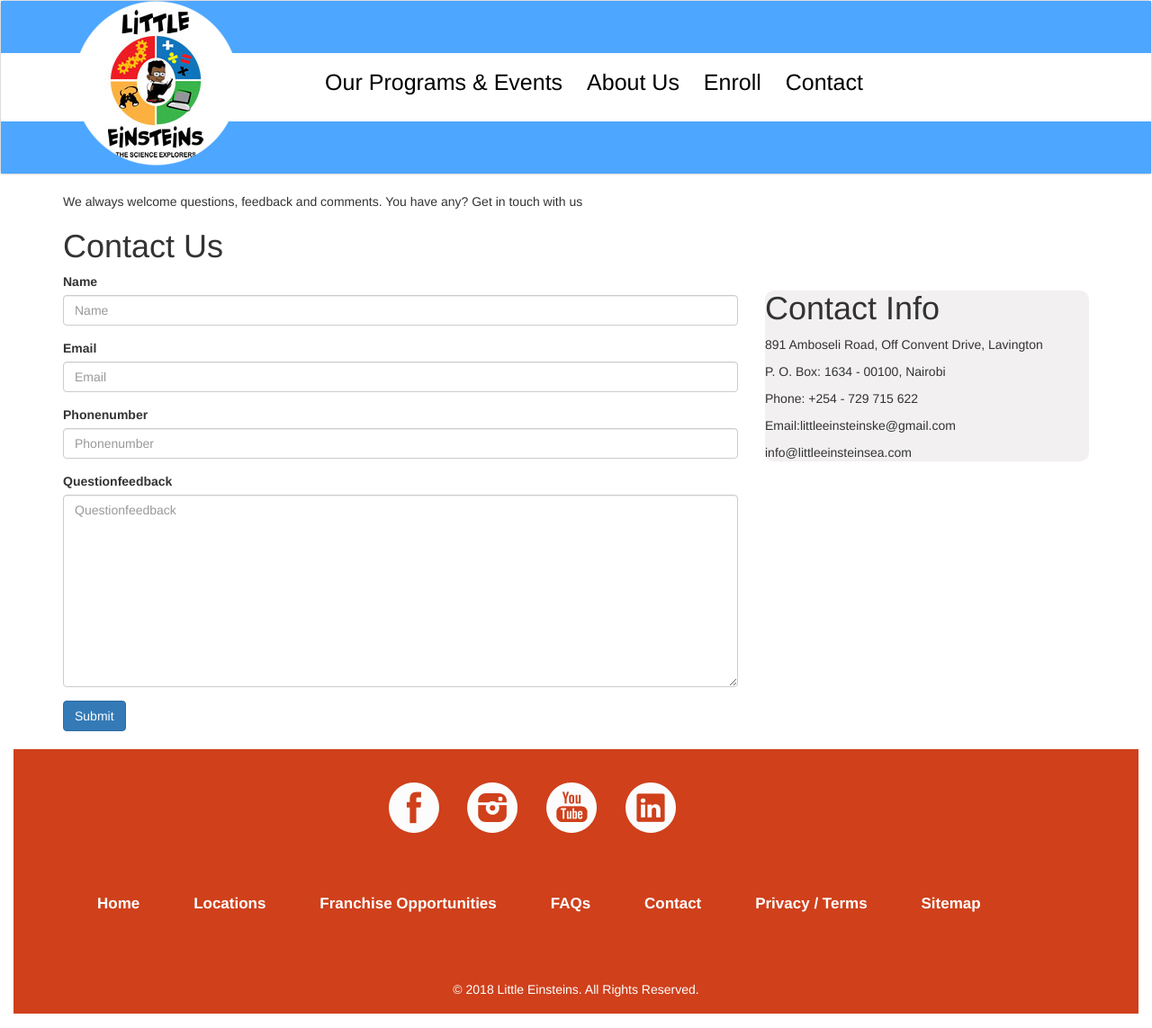
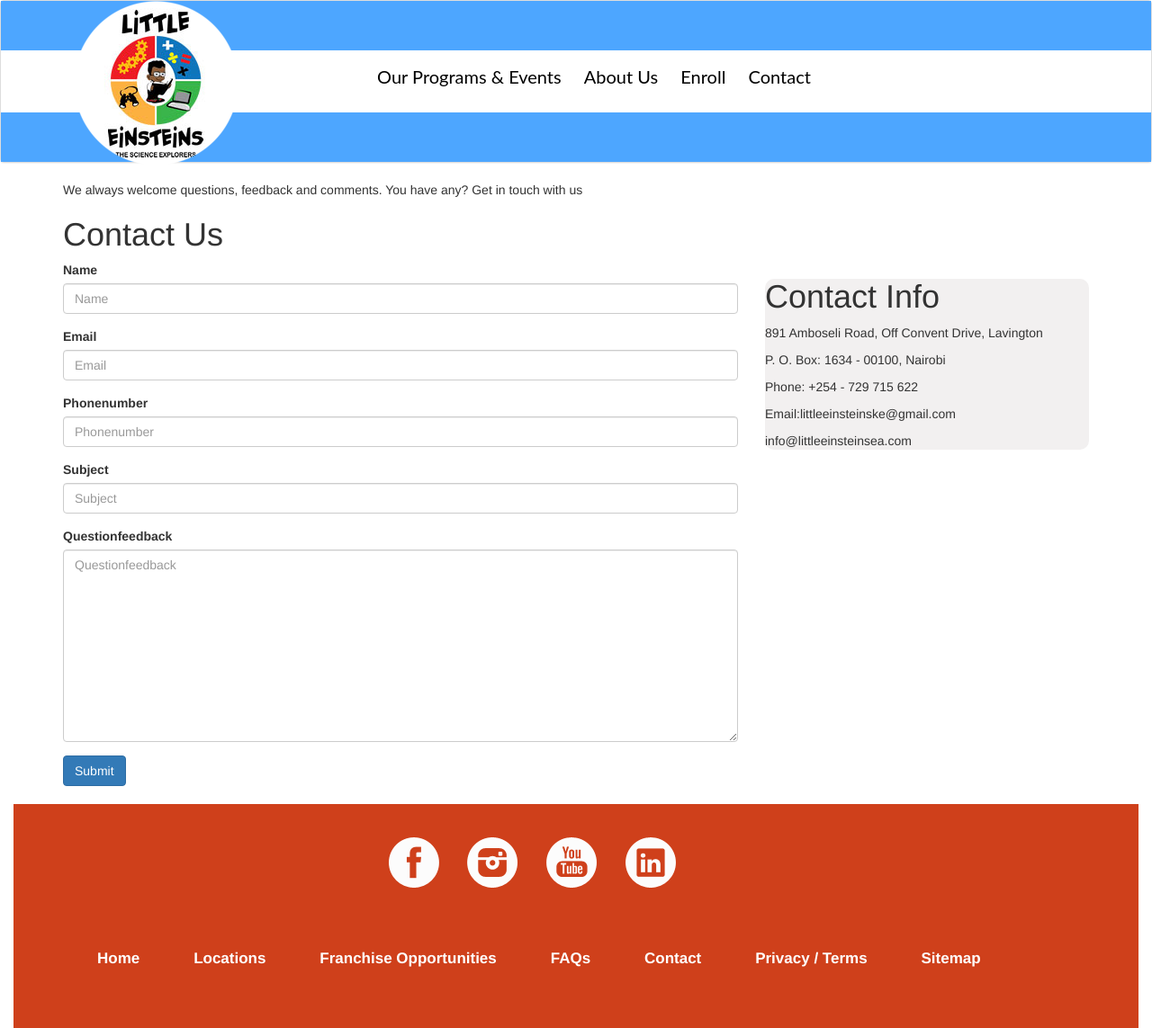
Before and after one commit to vincentmuya/Little-Einsteins, a Django app: page /contact/ in a window 1280 px wide. Shown: the top 1143 px of the page at 90% size. Run offline with Django 3.2, Linux system fonts and the light colour scheme; some libraries are stand-ins or nearby versions; some web fonts are replaced.

Commit message:
modified email smpt

```diff
--- a/app/forms.py
+++ b/app/forms.py
@@ -5,7 +5,7 @@ from .models import Contact, Enroll, level
 class ContactForm(forms.ModelForm):
     class Meta:
         model = Contact
-        fields = ('name', 'email', 'phonenumber', 'questionfeedback')
+        fields = ('name', 'email', 'phonenumber', 'subject', 'questionfeedback')
 
 class EnrollForm(forms.ModelForm):
     class Meta:
--- a/app/models.py
+++ b/app/models.py
@@ -8,6 +8,7 @@ class Contact(models.Model):
     name = models.CharField(max_length = 40)
     email = models.EmailField()
     phonenumber = models.IntegerField(null=True)
+    subject = models.CharField(max_length=40, null = True)
     questionfeedback = HTMLField()
 
     def __str__(self):
@@ -22,7 +23,7 @@ class level(models.Model):
 class Enroll(models.Model):
     firstname = models.CharField(max_length = 40)
     surname = models.CharField(max_length = 40)
-    dateofbirth = models.DateField(auto_now_add=True)
+    dateofbirth =  models.DateTimeField(auto_now_add=True)
     level = models.ManyToManyField(level)
     address = models.CharField(max_length = 40)
     parentgurdianname = models.CharField(max_length = 40)
--- a/app/templates/base.html
+++ b/app/templates/base.html
@@ -20,6 +20,7 @@
 
   </head>
   <body>
+
     {%block content %}
     {%endblock%}
 
--- a/app/templates/contact.html
+++ b/app/templates/contact.html
@@ -14,6 +14,7 @@
   </div>
   <div class="col-md-4">
     <div class="contact">
+      <p></p>
       <h1>Contact Info</h1>
       <p>891 Amboseli Road, Off Convent Drive, Lavington</p>
       <p>P. O. Box: 1634 - 00100, Nairobi</p>
--- a/app/templates/header.html
+++ b/app/templates/header.html
@@ -48,13 +48,14 @@ header{
 }
 .w3-panel{
   background-color:#4da6ff;
-  height: 58px;
+  height: 55px;
   text-align: center;
 }
 
 .panel-body{
   text-align: center;
-  font-size: 25px;
+  font-family: 'Lato';
+  font-size: 20px;
 }
 @media screen and (max-width: 650px) {
   ul#horizontal li {
--- a/app/templates/index.html
+++ b/app/templates/index.html
@@ -14,7 +14,7 @@
   <p></p>
   <div class="banner">
     <img src="/static/img/little-banner.jpg" alt="" width="100%">
-    <button type="button" class="btnn"><a href="{%url 'program'%}">Our Programs & Events</a></button>
+    <button type="button" class="but"><a href="{%url 'program'%}">Our Programs & Events</a></button>
   </div>
   <br>
  <div class="container">
@@ -29,6 +29,7 @@
       <div class="col-md-1">
        <div class="vl"></div><br><div class="vl"></div><br><div class="vl"></div><br><div class="vl"></div><br><div class="vl"></div><br><div class="vl"></div><br>
        <div class="vl"></div><br><div class="vl"></div><br><div class="vl"></div><br><div class="vl"></div><br><div class="vl"></div><br><div class="vl"></div><br>
+       <div class="vl"></div><br><div class="vl"></div><br>
        </div>
        </div>
      <div class="col-md-7">
@@ -50,7 +51,7 @@
   a{
     color: black;
   }
-  .btnn{
+  .but{
     position: absolute;
     margin-left: 700px;
     vertical-align: middle;
--- a/app/views.py
+++ b/app/views.py
@@ -3,6 +3,7 @@ from django.http import HttpResponse, Http404,HttpResponseRedirect
 from .forms import ContactForm,EnrollForm
 from django.http import JsonResponse
 import datetime as dt
+from django.core.mail import mail_admins
 
 # Create your views here.
 def index(request):
@@ -18,6 +19,12 @@ def contact(request):
     if request.method == 'POST':
         form = ContactForm(request.POST)
         if form.is_valid():
+            name = form.cleaned_data['name']
+            sender = form.cleaned_data['email']
+            phonenumber = form.cleaned_data['phonenumber']
+            subject = "You have a new Feedback from {}:{}".format(name, sender)
+            questionfeedback = "Subject: {}\n\nquestionfeedback: {}\n\nphonenumber: {}".format(form.cleaned_data['subject'], form.cleaned_data['questionfeedback'], form.cleaned_data['phonenumber'])
+            mail_admins(subject, questionfeedback)
             contact =form.save(commit=False)
             contact.save()
             return render(request, 'index.html')
@@ -39,6 +46,17 @@ def enroll(request):
     if request.method == 'POST':
         eform = EnrollForm(request.POST)
         if eform.is_valid():
+            firstname = eform.cleaned_data['firstname']
+            surname = eform.cleaned_data['surname']
+            level = eform.cleaned_data['level']
+            address = eform.cleaned_data['address']
+            parentgurdianname = eform.cleaned_data['parentgurdianname']
+            email = eform.cleaned_data['email']
+            phonenumber = eform.cleaned_data['phonenumber']
+            allergiesspecial = eform.cleaned_data['allergiesspecial']
+            subject = "There is a new enrollment from {}:{}".format(parentgurdianname, email)
+            enroll = "firstname: {}\n\nsurname: {}\n\nlevel: {}\n\naddress: {}\n\nparentgurdianname: {}\n\nemail: {}\n\nphonenumber: {}\n\nallergiesspecial: {}".format(eform.cleaned_data['firstname'], eform.cleaned_data['surname'], eform.cleaned_data['level'], eform.cleaned_data['address'], eform.cleaned_data['parentgurdianname'], eform.cleaned_data['email'], eform.cleaned_data['phonenumber'], eform.cleaned_data['allergiesspecial'])
+            mail_admins(subject, enroll)
             enroll = eform.save(commit=False)
             enroll.save()
             return render(request, 'index.html')
--- a/virtual/pip-selfcheck.json
+++ b/virtual/pip-selfcheck.json
@@ -1 +1 @@
-{"last_check":"2018-06-17T06:21:42Z","pypi_version":"10.0.1"}
+{"last_check":"2018-06-29T22:29:55Z","pypi_version":"10.0.1"}
```
Also changed, not shown: project/settings.py (+16 -0 lines), app/migrations/0005_auto_20180630_0056.py (added), app/migrations/0006_contact_subject.py (added), app/templates/contact_template.txt (added), static/img/micro.png (added), static/img/microscope.jpg (added).
